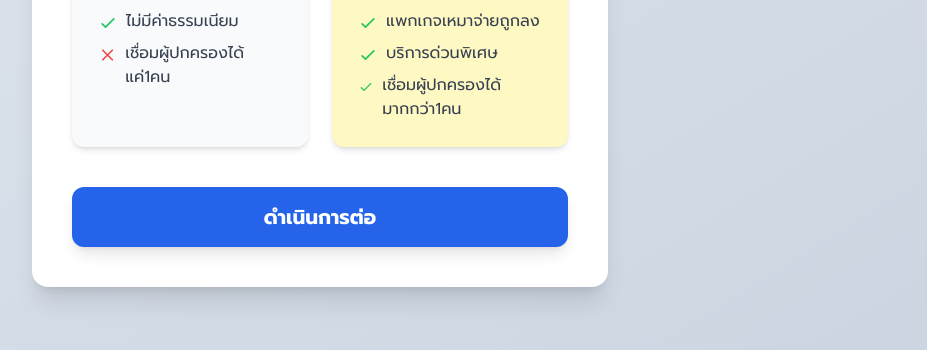
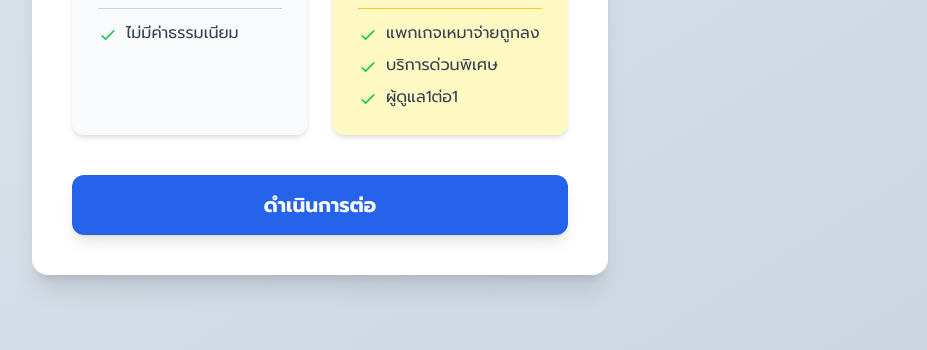
Before and after one commit to cocoaghana/MediRide-Prototype, a plain HTML site: page 2_HomePage/Elderly/BookingElderly/Step3_SelectMembership.html in a window 1280 px wide. Shown: the part 434-784 px from the top of the page, without its empty margins (320-1247 px from the left). Drawn offline with nearby package versions, Linux system fonts and the light colour scheme.

Commit message:
updatemembership

```diff
--- a/2_HomePage/Elderly/BookingElderly/Step3_SelectMembership.html
+++ b/2_HomePage/Elderly/BookingElderly/Step3_SelectMembership.html
@@ -44,10 +44,7 @@
                         <svg class="w-5 h-5 text-green-500 mr-2 mt-1" fill="none" stroke="currentColor" viewBox="0 0 24 24" xmlns="http://www.w3.org/2000/svg"><path stroke-linecap="round" stroke-linejoin="round" stroke-width="2" d="M5 13l4 4L19 7"></path></svg>
                         <span>ไม่มีค่าธรรมเนียม</span>
                     </li>
-                    <li class="flex items-start">
-                        <svg class="w-5 h-5 text-red-500 mr-2 mt-1" fill="none" stroke="currentColor" viewBox="0 0 24 24" xmlns="http://www.w3.org/2000/svg"><path stroke-linecap="round" stroke-linejoin="round" stroke-width="2" d="M6 18L18 6M6 6l12 12"></path></svg>
-                        <span>เชื่อมผู้ปกครองได้แค่1คน</span>
-                    </li>
+
                 </ul>
             </div>
 
@@ -66,7 +63,7 @@
                     </li>
                     <li class="flex items-start">
                         <svg class="w-5 h-5 text-green-500 mr-2 mt-1" fill="none" stroke="currentColor" viewBox="0 0 24 24" xmlns="http://www.w3.org/2000/svg"><path stroke-linecap="round" stroke-linejoin="round" stroke-width="2" d="M5 13l4 4L19 7"></path></svg>
-                        <span>เชื่อมผู้ปกครองได้มากกว่า1คน</span>
+                        <span>ผู้ดูแล1ต่อ1</span>
                     </li>
                 </ul>
             </div>
```
